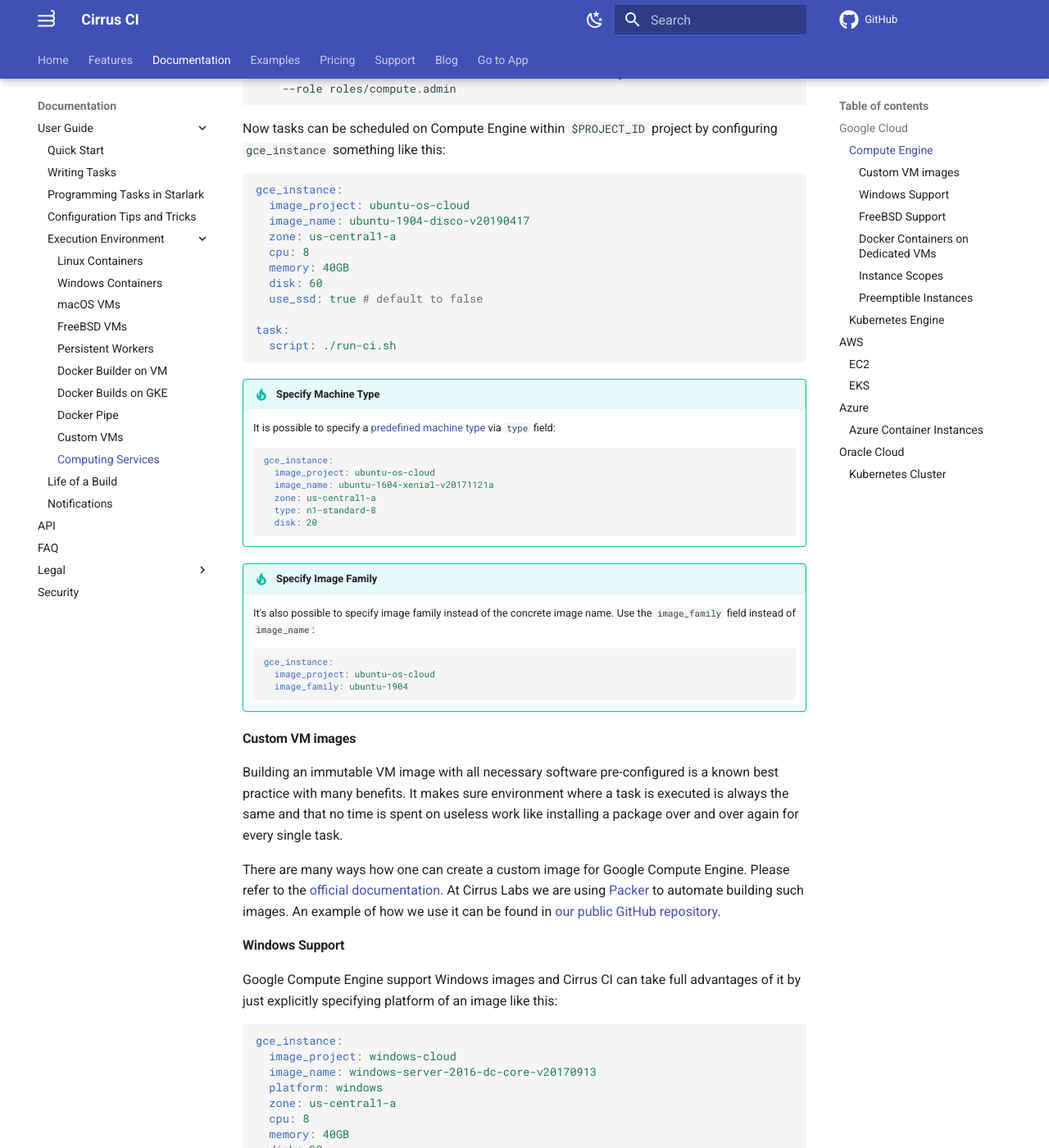
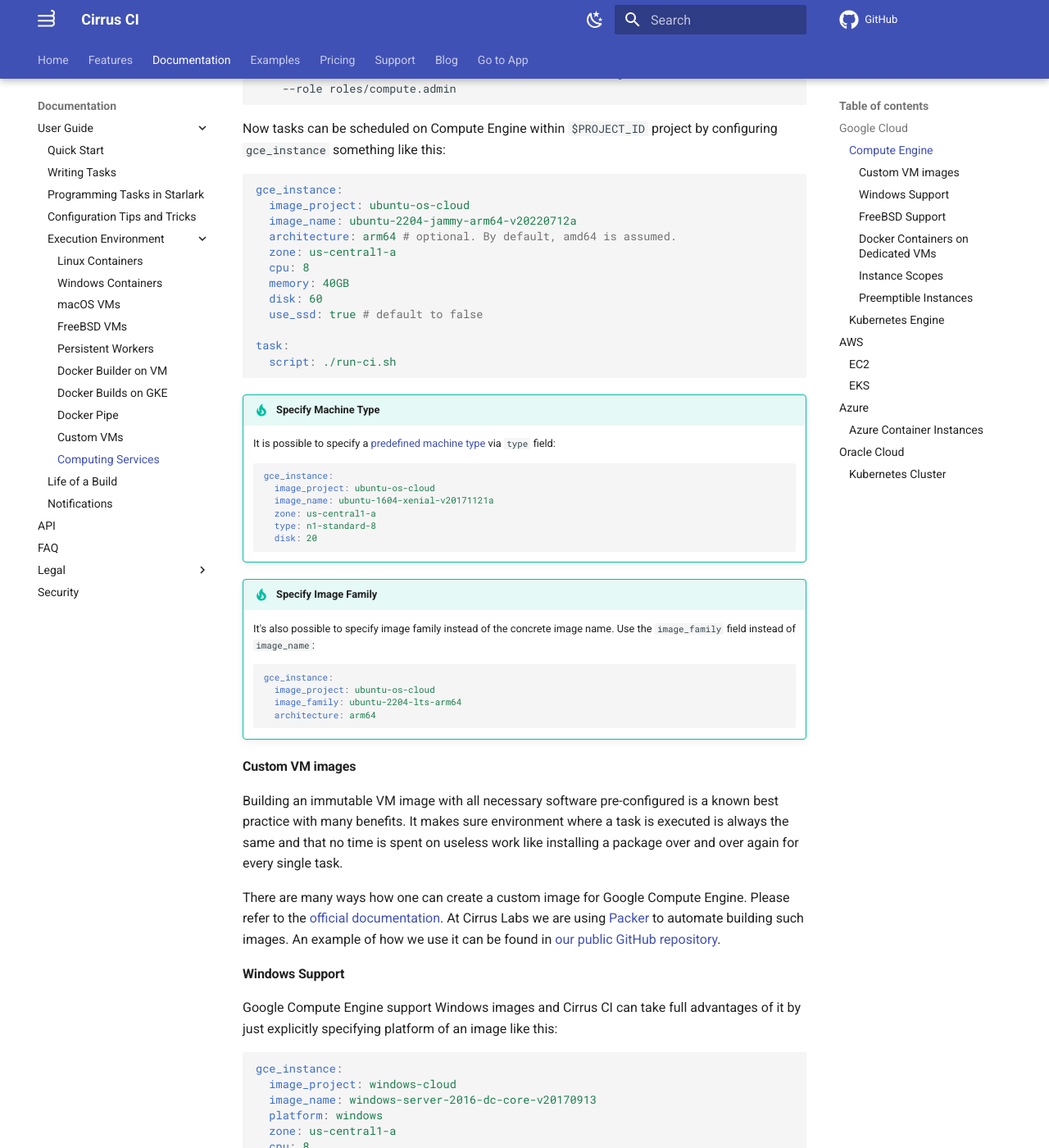
Before and after one commit to cirruslabs/cirrus-ci-docs, an MkDocs documentation site: the page built from docs/guide/supported-computing-services.md, in a window 1280 px wide and 1400 px high, scrolled down 3492 px. Shown: the whole window at 82% size. Built offline with MkDocs 1.6.1 and Material for MkDocs 9.7.7, drawn with Linux system fonts in a browser that asks for light colours; emoji names are drawn with the system emoji font; comment, search, counter and statistics services are not loaded.

Commit message:
Support GCP's new Arm architecture

````diff
--- a/docs/guide/supported-computing-services.md
+++ b/docs/guide/supported-computing-services.md
@@ -163,7 +163,8 @@ like this:
 ```yaml
 gce_instance:
   image_project: ubuntu-os-cloud
-  image_name: ubuntu-1904-disco-v20190417
+  image_name: ubuntu-2204-jammy-arm64-v20220712a
+  architecture: arm64 # optional. By default, amd64 is assumed.
   zone: us-central1-a
   cpu: 8
   memory: 40GB
@@ -194,7 +195,8 @@ task:
     ```yaml
     gce_instance:
       image_project: ubuntu-os-cloud
-      image_family: ubuntu-1904
+      image_family: ubuntu-2204-lts-arm64
+      architecture: arm64
     ```
 
 #### Custom VM images
````
Also changed, not shown: docs/guide/custom-vms.md (+1 -0 lines), docs/guide/docker-builder-vm.md (+39 -14 lines).
